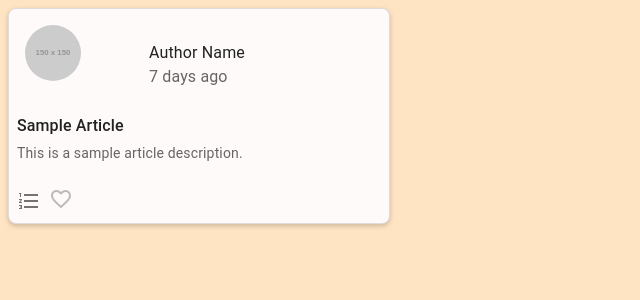
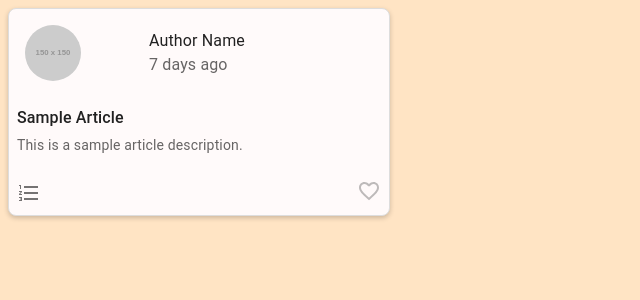
Before and after one commit to 786-aquib/LandingPage, a React (Create React App) app: page /article-card in a window 1280 px wide. Shown: the top 300 px of the page, without its empty margins (0-640 px from the left). Built offline with nearby package versions, Linux system fonts and the light colour scheme.

Commit message:
Added favorite Icon with functionality and some modifications

```diff
--- a/package.json
+++ b/package.json
@@ -24,6 +24,7 @@
     "react-redux": "^9.1.2",
     "react-router-dom": "^6.26.1",
     "react-scripts": "5.0.1",
+    "reactjs-popup": "^2.0.6",
     "typescript": "^4.9.5",
     "web-vitals": "^2.1.4"
   },
@@ -52,8 +53,8 @@
     ]
   },
   "devDependencies": {
+    "@babel/plugin-proposal-private-property-in-object": "^7.17.0",
     "@types/axios": "^0.14.0",
-    "tailwindcss": "^3.4.10",
-    "@babel/plugin-proposal-private-property-in-object": "^7.17.0"
+    "tailwindcss": "^3.4.10"
   }
 }
--- a/src/components/ArticleCard.tsx
+++ b/src/components/ArticleCard.tsx
@@ -5,6 +5,9 @@ import FavoriteBorderIcon from '@mui/icons-material/FavoriteBorder';
 import { formatDistanceToNow } from 'date-fns';
 import FormatListNumberedOutlinedIcon from '@mui/icons-material/FormatListNumberedOutlined';
 import AllArticleData from './AllArticleData';
+import Popup from 'reactjs-popup';
+
+
 
 interface ArticleCardProps {
   image: string;
@@ -34,17 +37,17 @@ const ArticleCard: React.FC<ArticleCardProps> = ({
     setIsFavorited(prev => !prev);
   };
 
-  const showingDetails = () => {
-      <AllArticleData/>
-  }
+  const [isOpen1, setIsOpen1] = useState(false);
+
+  const togglePopup = () => {
+    setIsOpen(!isOpen1);
+  };
 
 
   return (
-  <div onClick={showingDetails} style={{ cursor: 'pointer'}}>
     <Card
       sx={{
         width: { xs: '100%', sm: '250px', md: '300px' },
-        height: 'auto',
         boxShadow: '0 2px 5px rgba(0,0,0,0.2)',
         borderRadius: 2,
         display: 'flex',
@@ -54,6 +57,7 @@ const ArticleCard: React.FC<ArticleCardProps> = ({
         backgroundColor: 'snow',
         border: '1px solid #ddd',
         minWidth: 380,
+        maxHeight: 450,
       }}
     >
       <Box
@@ -71,6 +75,10 @@ const ArticleCard: React.FC<ArticleCardProps> = ({
           />
         </Stack>
         <Box>
+          <div
+           onClick={togglePopup }
+           style={{ cursor: 'pointer'}}
+           >
           <Typography
             sx={{
               overflow: 'hidden',
@@ -79,13 +87,14 @@ const ArticleCard: React.FC<ArticleCardProps> = ({
               WebkitLineClamp: 1,
               WebkitBoxOrient: 'vertical',
               marginRight: 16,
-              marginTop: 2,
+              marginTop: 0.5,
               fontVariant: 'contextual',
               textDecorationStyle: 'solid',
             }}
           >
             {author}
           </Typography>
+          </div>
           <Typography
             sx={{
               color: 'text.secondary',
@@ -146,25 +155,20 @@ const ArticleCard: React.FC<ArticleCardProps> = ({
         display: 'flex',
         justifyContent: 'space-between',
         padding: 1,
-        }}
-      >
-        <Box
-          sx={{
-            display: 'flex',
-            alignItems: 'center',
-            gap: 1,
+        // width: '100%', // Ensure it takes the full width
+        maxWidth: '500px', // Optional: limit the maximum width
       }}
     >
       <FormatListNumberedOutlinedIcon color='action' fontSize='medium'/>
-
 
       <div onClick={handleClick} style={{ cursor: 'pointer' }}>
         {isFavorited ? (
           <FavoriteIcon
             sx={{
-            padding: 1,
+              // padding: 3,
+              // marginRight: 2,
             }}
-          color='success'
+            color='warning'
             fontSize='medium'
           />
         ) : (
@@ -174,8 +178,6 @@ const ArticleCard: React.FC<ArticleCardProps> = ({
           />
         )}
       </div>
-
-        </Box>
     </CardActions>
 
       {isOpen && (
@@ -210,7 +212,6 @@ const ArticleCard: React.FC<ArticleCardProps> = ({
         </Box>
       )}
     </Card>
-    </div>
   );
 };
 
```
Also changed, not shown: 2 other files (tests, documents, lock files or other folders). Lines whose indentation alone changed are shown as unchanged.
